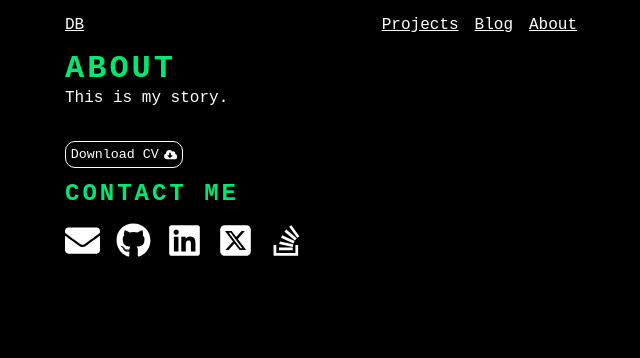
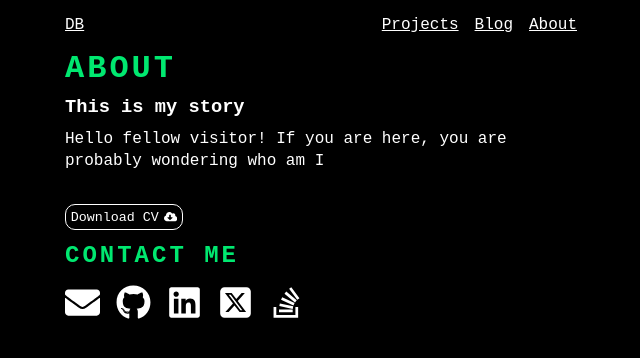
Before and after one commit to damianobacci/portfolio, a Next.js app: page /about in a window 1280 px wide. Shown: the top 358 px of the page, without its empty margins (319-959 px from the left). Built offline with nearby package versions, Linux system fonts and the light colour scheme.

Commit message:
Console easter egg

```diff
--- a/app/about/page.js
+++ b/app/about/page.js
@@ -6,7 +6,11 @@ export default function AboutPage() {
   return (
     <main>
       <h1 className="title">ABOUT</h1>
-      <p className="projectParagraph">This is my story.</p>
+      <h3 className="projectTitle">This is my story</h3>
+      <p className="projectParagraph">
+        Hello fellow visitor! If you are here, you are probably wondering who am
+        I
+      </p>
       <OutlineButton icon="download" link="/">
         Download CV
       </OutlineButton>
```
Also changed, not shown: components/Eyes/Eyes.js (+9 -0 lines).
